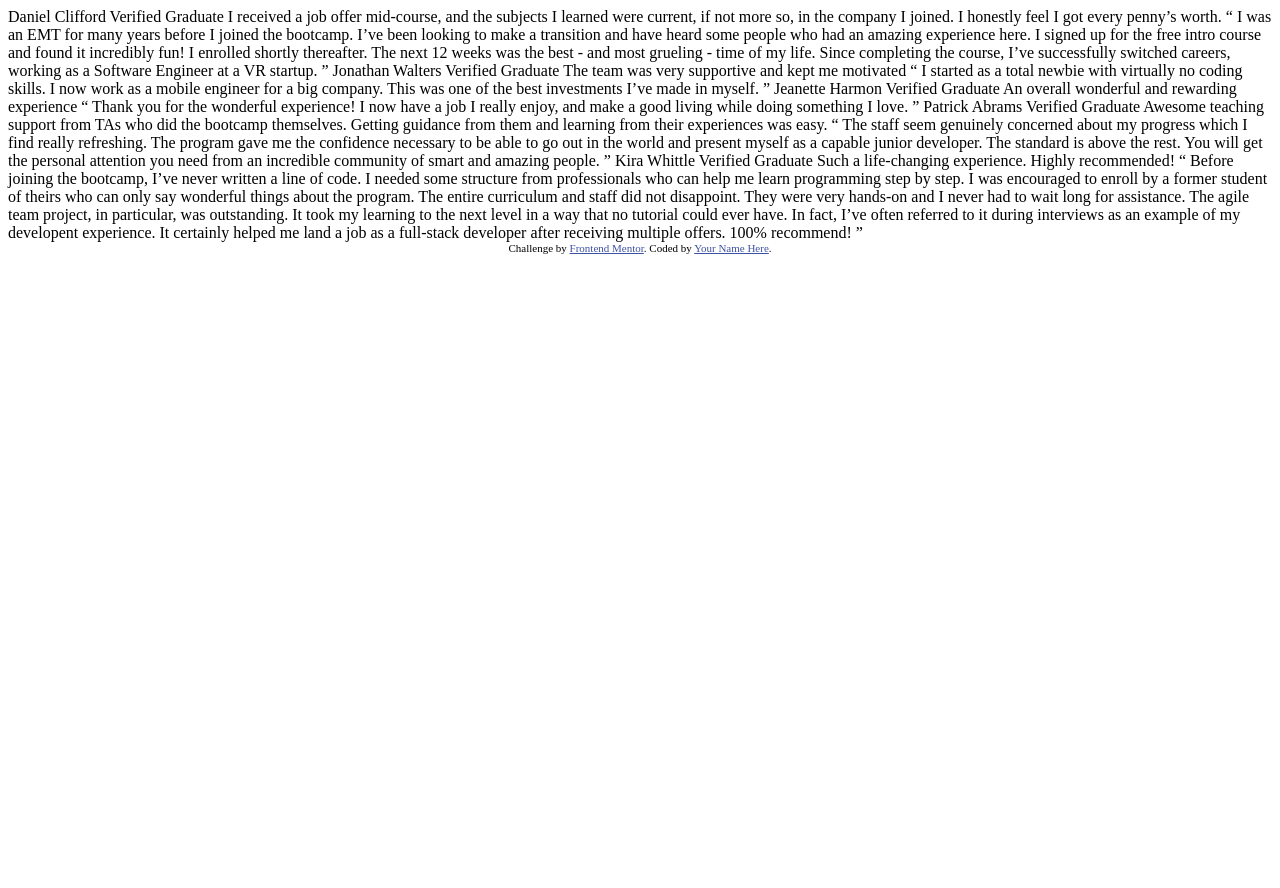
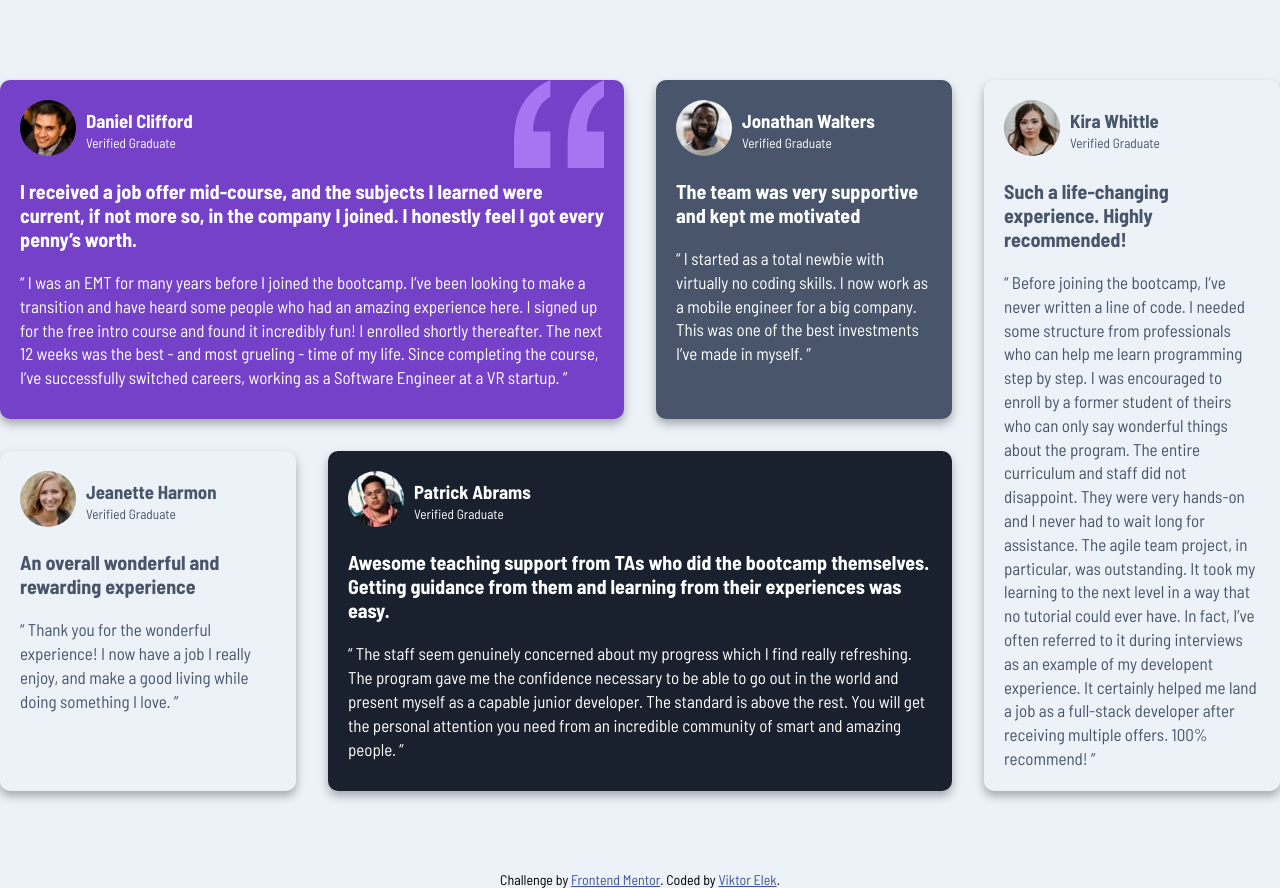
Before and after one commit to elekviktor32/testimonials-grid-section-main, a plain HTML site: page index.html in a window 1280 px wide. Before the commit the page ends 800 px from the top, so only its background shows below. Drawn offline with Linux system fonts and the light colour scheme.

Commit message:
Final commit

```diff
--- a/index.html
+++ b/index.html
@@ -1,76 +1,146 @@
 <!DOCTYPE html>
 <html lang="en">
   <head>
-  <meta charset="UTF-8">
-  <meta name="viewport" content="width=device-width, initial-scale=1.0"> <!-- displays site properly based on user's device -->
+    <meta charset="UTF-8" />
+    <meta name="viewport" content="width=device-width, initial-scale=1.0" />
+    <!-- displays site properly based on user's device -->
 
-  <link rel="icon" type="image/png" sizes="32x32" href="./images/favicon-32x32.png">
+    <link
+      rel="icon"
+      type="image/png"
+      sizes="32x32"
+      href="./images/favicon-32x32.png"
+    />
+    <link rel="stylesheet" href="style.css" />
 
     <title>Frontend Mentor | [Challenge Name Here]</title>
-
-  <!-- Feel free to remove these styles or customise in your own stylesheet 👍 -->
-  <style>
-    .attribution { font-size: 11px; text-align: center; }
-    .attribution a { color: hsl(228, 45%, 44%); }
-  </style>
   </head>
   <body>
-  Daniel Clifford
-  Verified Graduate
+    <main>
+      <div class="container">
+        <div class="cards violet">
+          <img src="./images/bg-pattern-quotation.svg" alt="" class="quote" />
+          <div class="image">
+            <div>
+              <img src="./images/image-daniel.jpg" alt="" />
+            </div>
+            <div>
+              <h3>Daniel Clifford</h3>
+              <small>Verified Graduate</small>
+            </div>
+          </div>
+          <h4>
+            I received a job offer mid-course, and the subjects I learned were
+            current, if not more so, in the company I joined. I honestly feel I
+            got every penny’s worth.
+          </h4>
+          <p>
+            “ I was an EMT for many years before I joined the bootcamp. I’ve
+            been looking to make a transition and have heard some people who had
+            an amazing experience here. I signed up for the free intro course
+            and found it incredibly fun! I enrolled shortly thereafter. The next
+            12 weeks was the best - and most grueling - time of my life. Since
+            completing the course, I’ve successfully switched careers, working
+            as a Software Engineer at a VR startup. ”
+          </p>
+        </div>
 
-  I received a job offer mid-course, and the subjects I learned were current, if not more so,
-  in the company I joined. I honestly feel I got every penny’s worth.
+        <div class="cards dark-grayish">
+          <div class="image">
+            <div>
+              <img src="./images/image-jonathan.jpg" alt="" />
+            </div>
+            <div>
+              <h3>Jonathan Walters</h3>
+              <small>Verified Graduate</small>
+            </div>
+          </div>
+          <h4>The team was very supportive and kept me motivated</h4>
+          <p>
+            “ I started as a total newbie with virtually no coding skills. I now
+            work as a mobile engineer for a big company. This was one of the
+            best investments I’ve made in myself. ”
+          </p>
+        </div>
 
-  “ I was an EMT for many years before I joined the bootcamp. I’ve been looking to make a
-  transition and have heard some people who had an amazing experience here. I signed up
-  for the free intro course and found it incredibly fun! I enrolled shortly thereafter.
-  The next 12 weeks was the best - and most grueling - time of my life. Since completing
-  the course, I’ve successfully switched careers, working as a Software Engineer at a VR startup. ”
+        <div class="cards white">
+          <div class="image">
+            <div>
+              <img src="./images/image-jeanette.jpg" alt="" />
+            </div>
+            <div>
+              <h3>Jeanette Harmon</h3>
+              <small>Verified Graduate</small>
+            </div>
+          </div>
+          <h4>An overall wonderful and rewarding experience</h4>
+          <p>
+            “ Thank you for the wonderful experience! I now have a job I really
+            enjoy, and make a good living while doing something I love. ”
+          </p>
+        </div>
 
-  Jonathan Walters
-  Verified Graduate
+        <div class="cards dark-blackish">
+          <div class="image">
+            <div>
+              <img src="./images/image-patrick.jpg" alt="" />
+            </div>
+            <div>
+              <h3>Patrick Abrams</h3>
+              <small>Verified Graduate</small>
+            </div>
+          </div>
+          <h4>
+            Awesome teaching support from TAs who did the bootcamp themselves.
+            Getting guidance from them and learning from their experiences was
+            easy.
+          </h4>
+          <p>
+            “ The staff seem genuinely concerned about my progress which I find
+            really refreshing. The program gave me the confidence necessary to
+            be able to go out in the world and present myself as a capable
+            junior developer. The standard is above the rest. You will get the
+            personal attention you need from an incredible community of smart
+            and amazing people. ”
+          </p>
+        </div>
 
-  The team was very supportive and kept me motivated
+        <div class="cards white last">
+          <div class="image">
+            <div>
+              <img src="./images/image-kira.jpg" alt="" />
+            </div>
+            <div>
+              <h3>Kira Whittle</h3>
+              <small>Verified Graduate</small>
+            </div>
+          </div>
+          <h4>Such a life-changing experience. Highly recommended!</h4>
+          <p>
+            “ Before joining the bootcamp, I’ve never written a line of code. I
+            needed some structure from professionals who can help me learn
+            programming step by step. I was encouraged to enroll by a former
+            student of theirs who can only say wonderful things about the
+            program. The entire curriculum and staff did not disappoint. They
+            were very hands-on and I never had to wait long for assistance. The
+            agile team project, in particular, was outstanding. It took my
+            learning to the next level in a way that no tutorial could ever
+            have. In fact, I’ve often referred to it during interviews as an
+            example of my developent experience. It certainly helped me land a
+            job as a full-stack developer after receiving multiple offers. 100%
+            recommend! ”
+          </p>
+        </div>
+      </div>
+    </main>
 
-  “ I started as a total newbie with virtually no coding skills. I now work as a mobile engineer
-  for a big company. This was one of the best investments I’ve made in myself. ”
-
-  Jeanette Harmon
-  Verified Graduate
-
-  An overall wonderful and rewarding experience
-
-  “ Thank you for the wonderful experience! I now have a job I really enjoy, and make a good living
-  while doing something I love. ”
-
-  Patrick Abrams
-  Verified Graduate
-
-  Awesome teaching support from TAs who did the bootcamp themselves. Getting guidance from them and
-  learning from their experiences was easy.
-
-  “ The staff seem genuinely concerned about my progress which I find really refreshing. The program
-  gave me the confidence necessary to be able to go out in the world and present myself as a capable
-  junior developer. The standard is above the rest. You will get the personal attention you need from
-  an incredible community of smart and amazing people. ”
-
-  Kira Whittle
-  Verified Graduate
-
-  Such a life-changing experience. Highly recommended!
-
-  “ Before joining the bootcamp, I’ve never written a line of code. I needed some structure from
-  professionals who can help me learn programming step by step. I was encouraged to enroll by a former
-  student of theirs who can only say wonderful things about the program. The entire curriculum and staff
-  did not disappoint. They were very hands-on and I never had to wait long for assistance. The agile team
-  project, in particular, was outstanding. It took my learning to the next level in a way that no tutorial
-  could ever have. In fact, I’ve often referred to it during interviews as an example of my developent
-  experience. It certainly helped me land a job as a full-stack developer after receiving multiple offers.
-  100% recommend! ”
-
+    <footer>
       <div class="attribution">
-    Challenge by <a href="https://www.frontendmentor.io?ref=challenge" target="_blank">Frontend Mentor</a>.
-    Coded by <a href="#">Your Name Here</a>.
+        Challenge by
+        <a href="https://www.frontendmentor.io?ref=challenge" target="_blank"
+          >Frontend Mentor</a
+        >. Coded by <a href="#">Viktor Elek</a>.
       </div>
+    </footer>
   </body>
 </html>
--- /dev/null
+++ b/style.css
@@ -0,0 +1,123 @@
+@import url("https://fonts.googleapis.com/css2?family=Barlow+Semi+Condensed:ital,wght@0,100;0,200;0,300;0,400;0,500;0,600;0,700;0,800;0,900;1,100;1,200;1,300;1,400;1,500;1,600;1,700;1,800;1,900&display=swap");
+
+:root {
+  --Moderate-violet: hsl(263, 55%, 52%);
+  --Very-dark-grayish-blue: hsl(217, 19%, 35%);
+  --Very-dark-blackish-blue: hsl(219, 29%, 14%);
+  --White: hsl(0, 0%, 100%);
+  --Light-gray: hsl(0, 0%, 81%);
+  --Light-grayish-blue: hsl(210, 46%, 95%);
+}
+
+* {
+  margin: 0;
+  padding: 0;
+  box-sizing: border-box;
+}
+
+body {
+  font-family: "Barlow Semi Condensed", sans-serif;
+  background-color: var(--Light-grayish-blue);
+}
+
+h3,
+h4 {
+  font-weight: 700;
+}
+
+p {
+  line-height: 1.4;
+}
+
+.container {
+  margin: 20px;
+  display: grid;
+  grid-template-columns: 1fr;
+  gap: 2rem;
+}
+
+.cards {
+  position: relative;
+  padding: 20px;
+  border-radius: 10px;
+  color: var(--White);
+  box-shadow: 0 5px 10px rgba(0, 0, 0, 0.3);
+}
+
+.cards.violet {
+  background-color: var(--Moderate-violet);
+}
+
+.cards.dark-grayish {
+  background-color: var(--Very-dark-grayish-blue);
+}
+
+.cards.dark-blackish {
+  background-color: var(--Very-dark-blackish-blue);
+}
+
+.cards.white {
+  color: var(--Very-dark-grayish-blue);
+}
+
+.cards .quote {
+  position: absolute;
+  right: 20px;
+  top: 0;
+  width: 90px;
+}
+
+.cards .image {
+  display: flex;
+  align-items: center;
+}
+
+.cards .image img {
+  border-radius: 50%;
+  margin-right: 10px;
+}
+
+.cards h4 {
+  margin: 20px 0;
+  font-size: 20px;
+}
+
+.cards p {
+  font-size: 17px;
+}
+
+.attribution {
+  font-size: 14px;
+  text-align: center;
+}
+
+.attribution a {
+  color: hsl(228, 45%, 44%);
+}
+
+@media screen and (min-width: 768px) {
+  .container {
+    grid-template-columns: repeat(2, 1fr);
+  }
+}
+
+@media screen and (min-width: 1200px) {
+  .container {
+    grid-template-columns: repeat(4, 1fr);
+    max-width: 1300px;
+    margin: 80px auto;
+  }
+
+  .cards.violet {
+    grid-column: 1 / 3;
+  }
+
+  .cards.last {
+    grid-column: 4;
+    grid-row: 1 / 3;
+  }
+
+  .cards.dark-blackish {
+    grid-column: 2 / 4;
+  }
+}
```
Lines whose indentation alone changed are shown as unchanged.
